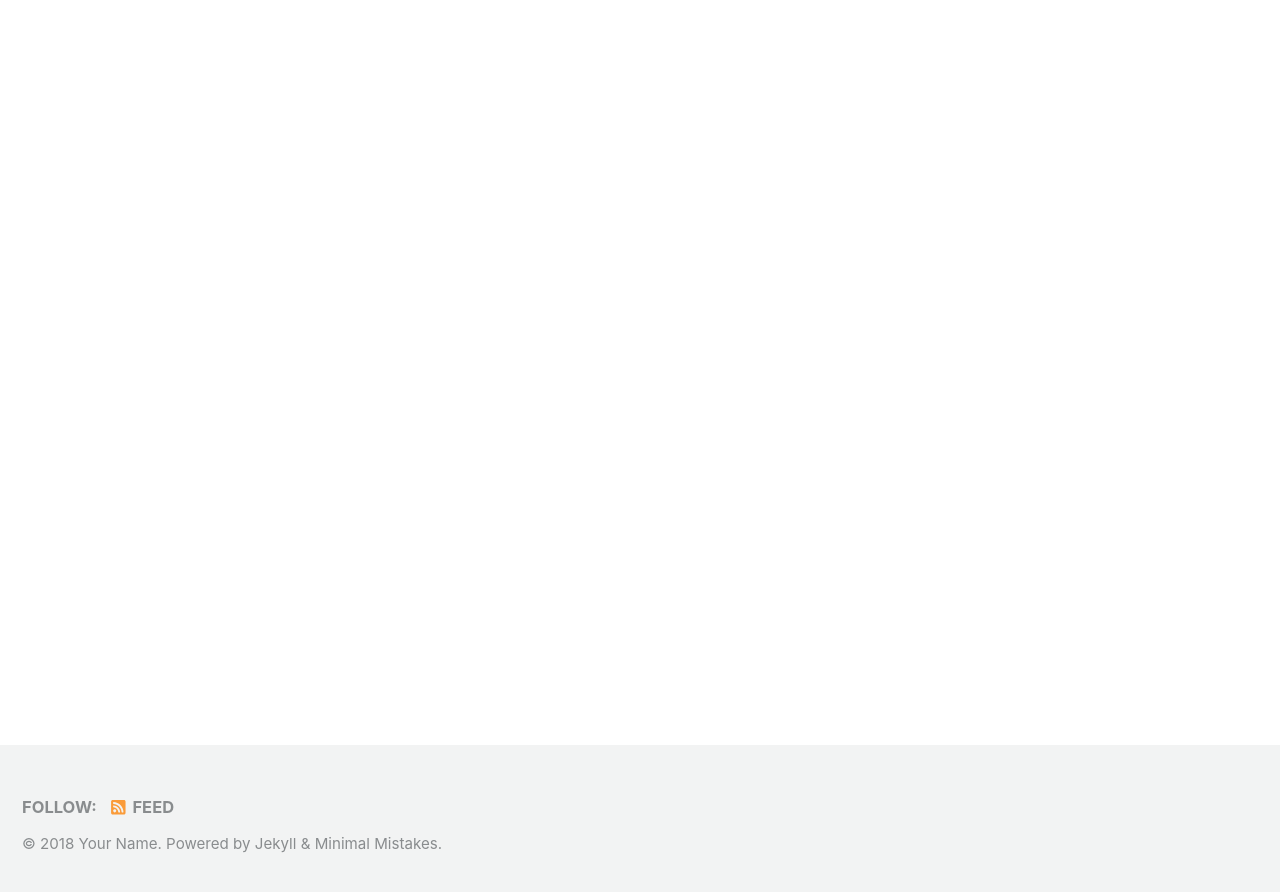
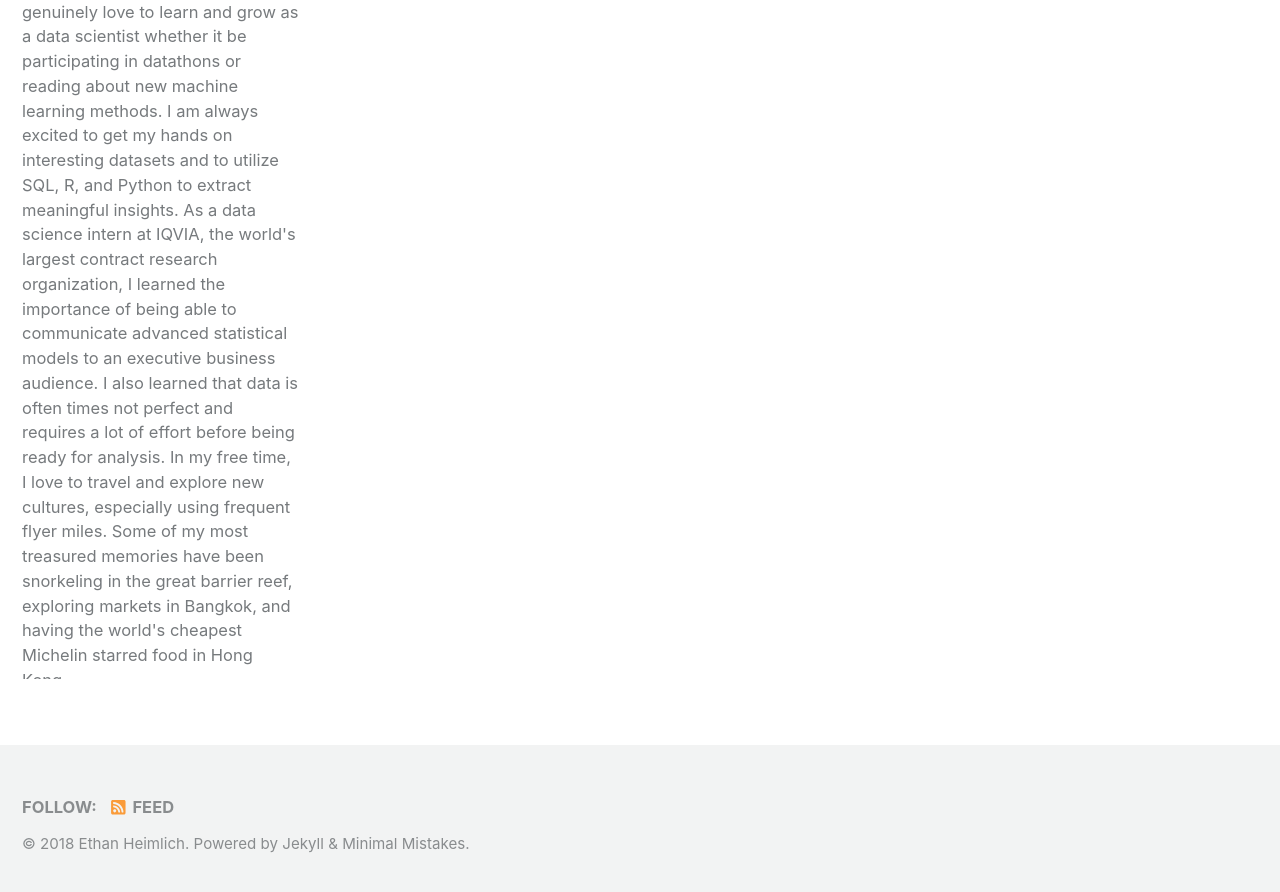
Before and after one commit to eheimlich/eheimlich.github.io, a Jekyll site: the page built from index.html, in a window 1280 px wide and 900 px high, scrolled down 222 px. Shown: the top 892 px of the window. Built offline with Jekyll 4.4.1, drawn with Linux system fonts in a browser that asks for light colours; cached includes are drawn as plain includes; nearby versions of some CDN libraries; the list of posts is cut into pages by our own code; some of the changed text lies outside the part shown.

```diff
--- a/_config.yml
+++ b/_config.yml
@@ -16,10 +16,10 @@ minimal_mistakes_skin    : "default" # "air", "aqua", "contrast", "dark", "dirt"
 
 # Site Settings
 locale                   : "en-US"
-title                    : "Site Title"
+title                    : "Data Science Portfolio & Blog"
 title_separator          : "-"
-name                     : "Your Name"
-description              : "An amazing website."
+name                     : "Ethan Heimlich"
+description              : "Ethan Heimlich's Data Science Portfolio & Blog"
 url                      : # the base hostname & protocol for your site e.g. "https://mmistakes.github.io"
 baseurl                  : # the subpath of your site, e.g. "/blog"
 repository               : # GitHub username/repo-name e.g. "mmistakes/minimal-mistakes"
@@ -101,14 +101,16 @@ analytics:
 
 # Site Author
 author:
-  name             : "Your Name"
+  name             : "Ethan Heimlich"
   avatar           : # path of avatar image, e.g. "/assets/images/bio-photo.jpg"
-  bio              : "I am an amazing person."
-  location         : "Somewhere"
+  bio              : "I am passionate about applying advanced statistical methods to real-world business problems. I genuinely love to learn and grow as a data scientist whether it be participating in datathons or reading about new machine learning methods. I am always excited to get my hands on interesting datasets and to utilize SQL, R, and Python to extract meaningful insights.
+As a data science intern at IQVIA, the world's largest contract research organization, I learned the importance of being able to communicate advanced statistical models to an executive business audience. I also learned that data is often times not perfect and requires a lot of effort before being ready for analysis.
+In my free time, I love to travel and explore new cultures, especially using frequent flyer miles. Some of my most treasured memories have been snorkeling in the great barrier reef, exploring markets in Bangkok, and having the world's cheapest Michelin starred food in Hong Kong."
+  location         : "Boston, MA & Toronto, ON"
   email            :
   links:
     - label: "Email"
-      icon: "fas fa-fw fa-envelope-square"
+      icon: "ejheimlich@gmail.com"
       # url: mailto:your.name@email.com
     - label: "Website"
       icon: "fas fa-fw fa-link"
@@ -120,10 +122,10 @@ author:
       icon: "fab fa-fw fa-facebook-square"
       # url: "https://facebook.com/"
     - label: "GitHub"
-      icon: "fab fa-fw fa-github"
+      icon: "eheimlich"
       # url: "https://github.com/"
-    - label: "Instagram"
-      icon: "fab fa-fw fa-instagram"
+    - label: "LinkedIN"
+      icon: "LinkedIN.com/in/eheimlich"
       # url: "https://instagram.com/"
 
 # Site Footer
@@ -288,3 +290,10 @@ defaults:
       comments: # true
       share: true
       related: true
+  #_pages
+  - scope:
+      path: ""
+      type: pages
+    values:
+      layout: single
+      author_profile: true
```
